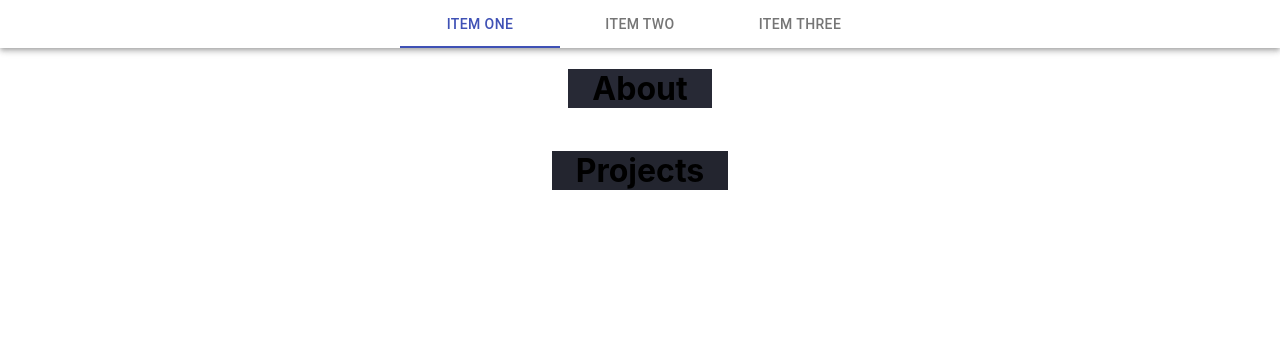
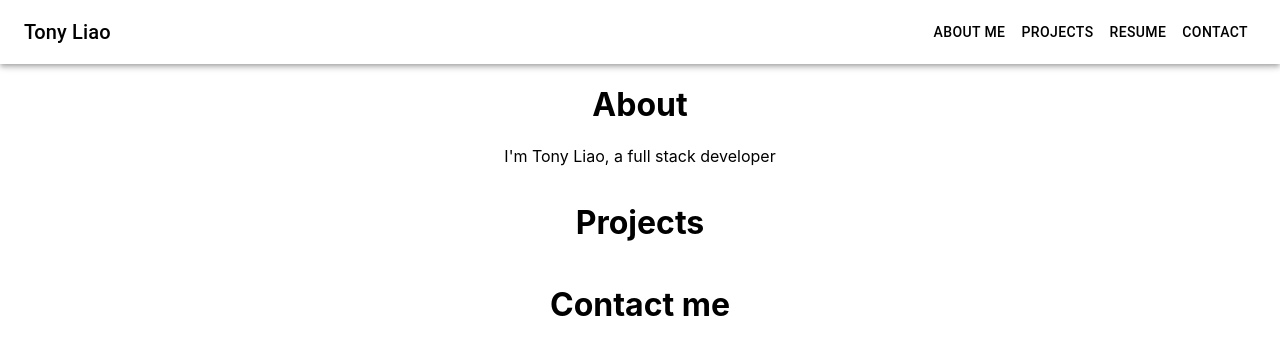
Before and after one commit to xhslgit/tonyliao.com, a React (Create React App) app: page / in a window 1280 px wide. Shown: the top 354 px of the page. Built offline with nearby package versions, Linux system fonts and the light colour scheme.

Commit message:
scroll func implemented

```diff
--- a/package.json
+++ b/package.json
@@ -4,12 +4,14 @@
   "private": true,
   "dependencies": {
     "@material-ui/core": "^4.11.4",
+    "@material-ui/icons": "^4.11.2",
     "@testing-library/jest-dom": "^5.11.4",
     "@testing-library/react": "^11.1.0",
     "@testing-library/user-event": "^12.1.10",
     "react": "^17.0.2",
     "react-dom": "^17.0.2",
     "react-scripts": "4.0.3",
+    "react-scroll": "^1.8.3",
     "styled-components": "^5.2.3",
     "web-vitals": "^1.0.1"
   },
--- a/src/App.js
+++ b/src/App.js
@@ -1,24 +1,41 @@
 import NavBar from './components/NavBar';
+import { useRef } from 'react'
 import { Container, Grid } from '@material-ui/core';
-
 const App = () => {
+  let aboutRef = useRef();
+  let contactRef = useRef();
+  let projectRef = useRef();
+  const scrollExecute = (ref) => {
+    window.scrollTo({ behavior: 'smooth', top: ref.current.offsetTop })
+  }
   return (
     <div>
-      <NavBar />
+      <NavBar
+        onscroll={scrollExecute}
+        about={aboutRef}
+        project={projectRef}
+        contact={contactRef}
+      />
       <Grid
         container
         direction="column"
         justify="flex-start"
         alignItems="center"
       >
-        <Grid item>
-          <Container maxWidth='xl' id='about' style={{ backgroundColor: '#272935' }}>
+        <Grid item ref={aboutRef}>
+          <Container maxWidth='xl' style={{textAlign: 'center'}}>
             <h1>About</h1>
+            <p>I'm Tony Liao, a full stack developer</p>
           </Container>
         </Grid>
-        <Grid item>
-          <Container style={{ backgroundColor: '#23252f' }} m={1000}>
-            <h1>Projects</h1>
+        <Grid item ref={projectRef}>
+          <Container m={1000} id="project">
+            <h1 id="project">Projects</h1>
+          </Container>
+        </Grid>
+        <Grid item ref={contactRef} >
+          <Container m={1000}>
+            <h1>Contact me</h1>
           </Container>
         </Grid>
       </Grid>
--- a/src/components/NavBar.jsx
+++ b/src/components/NavBar.jsx
@@ -1,25 +1,32 @@
-import React, { useState } from 'react';
-import { Tabs, Tab, AppBar } from '@material-ui/core';
+import React from 'react';
+import { AppBar, Toolbar, Typography, Button, makeStyles } from '@material-ui/core';
+const useStyles = makeStyles((theme) => ({
+  root: {
+    flexGrow: 1,
+  },
+  menuButton: {
+    marginRight: theme.spacing(2),
+  },
+  title: {
+    flexGrow: 1,
+  },
+}));
 
-export default function NavBar () {
-  const [currentPage, setCurrentPage] = useState(0);
-  const handleChange = (event, newValue) => {
-    setCurrentPage(newValue);
-  };
+export default function NavBar ({onscroll, about, project, contact}) {
+  const classes = useStyles();
+
 
   return (
     <AppBar position='static' color='transparent'>
-      <Tabs
-        value={currentPage}
-        onChange={handleChange}
-        indicatorColor="primary"
-        textColor="primary"
-        centered
-      >
-        <Tab label="Item One" />
-        <Tab label="Item Two" />
-        <Tab label="Item Three" />
-      </Tabs>
+      <Toolbar>
+        <Typography variant="h6" className={classes.title}>
+          Tony Liao
+        </Typography>
+        <Button color="inherit" onClick={() => onscroll(about)}>About Me</Button>
+        <Button color="inherit" onClick={() => onscroll(project)}>Projects</Button>
+        <Button color="inherit">Resume</Button>
+        <Button color="inherit" onClick={() => onscroll(contact)}>Contact</Button>
+      </Toolbar>
     </AppBar>
   )
 };
```
Also changed, not shown: 1 other file (tests, documents, lock files or other folders).
